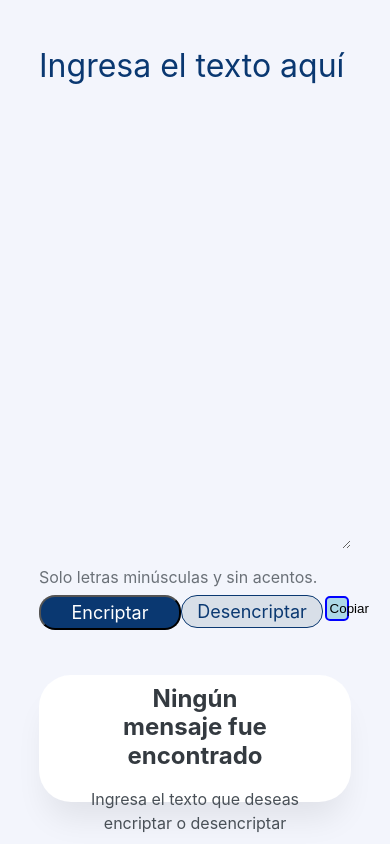
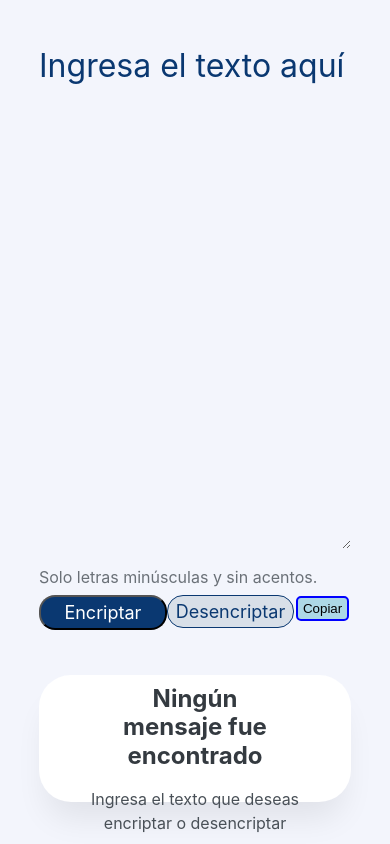
Before and after one commit to Legolitas12/Encriptado-app, a plain HTML site: page index.html in a window 390 px wide. Drawn offline with nearby package versions, Linux system fonts and the light colour scheme.

Commit message:
Terminando el btn_copiar responsive

```diff
--- a/styles.css
+++ b/styles.css
@@ -190,7 +190,7 @@
   }
 
   /* Diseño Responsivo */
-  @media (max-width: 57.5em) {
+  @media (max-width: 57.5rem) {
     .container {
       display: flex;
       flex-direction: row;
@@ -217,6 +217,14 @@
       left: 10%;
       top: 70%;
     }
+
+    .btn_copiar,
+    .btn_copiar:hover{
+      width: 20%;
+      left: 20%;
+      top: 70%;
+    }
+
     .btn-encriptar,
     .btn-desencriptar {
       width: 48%;
```
